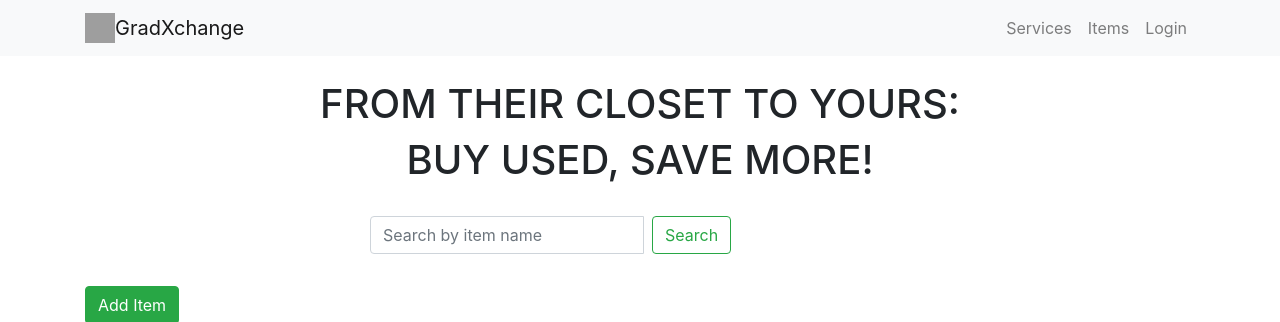
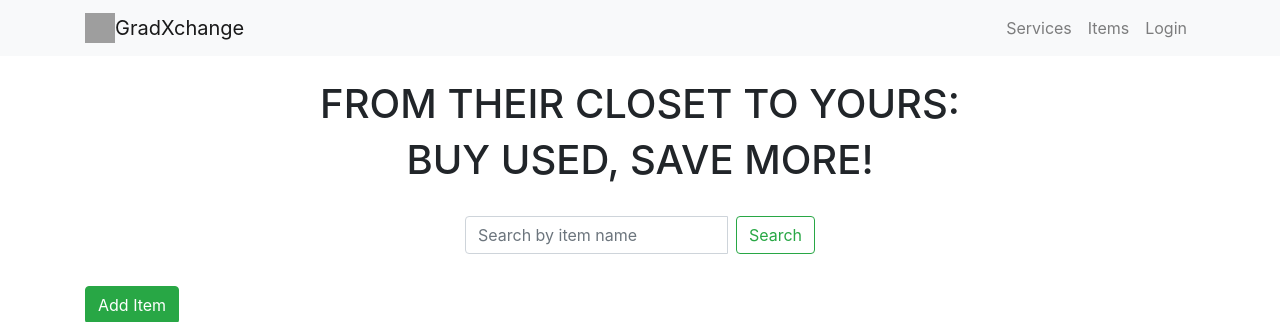
Before and after one commit to dibXpert/GradXchange, a Django app: page /item/ in a window 1280 px wide. Shown: the top 322 px of the page. Run offline with Django 5.2, Linux system fonts and the light colour scheme; data comes from the database, SQL or seed files in the repository; some libraries are stand-ins or nearby versions; grey boxes are pictures that could not be loaded.

Commit message:
center search bar

```diff
--- a/gradxchange/item/templates/item/index.html
+++ b/gradxchange/item/templates/item/index.html
@@ -11,7 +11,7 @@
 
     <!-- Search Bar -->
     <div class="row justify-content-center"> <!-- Center the row -->
-        <div class="col-md-6"> <!-- Set column width -->
+        <div class="col-md-4"> <!-- Set column width -->
             <form class="form-inline my-4">
                 <div class="input-group">
                     <input class="form-control mr-sm-2" type="search" name="item_name" placeholder="Search by item name"
--- a/gradxchange/service/templates/service/index.html
+++ b/gradxchange/service/templates/service/index.html
@@ -11,7 +11,7 @@
 
     <!-- Search Bar -->
     <div class="row justify-content-center"> <!-- Center the row -->
-        <div class="col-md-6"> <!-- Set column width -->
+        <div class="col-md-4"> <!-- Set column width -->
             <form action="" method="GET" class="form-inline my-4">
                 <div class="input-group">
                     <input class="form-control mr-sm-2" type="search" name="service_name"
```
